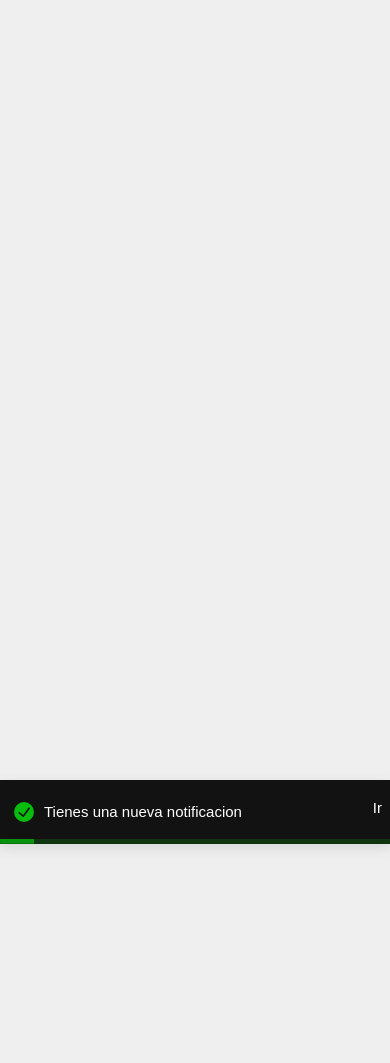
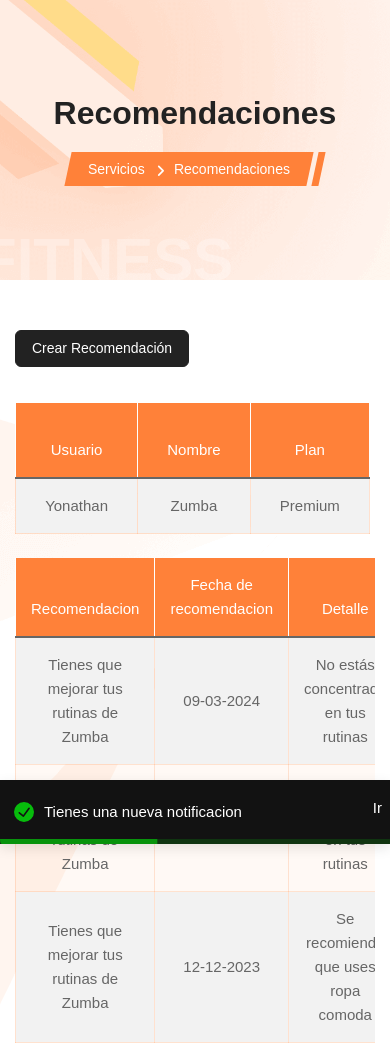
Before and after one commit to CamiloAndresGTRUniandes/sport-app-html, a React (Create React App) app: page /Recomendacion in a window 390 px wide. Before the commit the page ends 844 px from the top, so only its background shows below. Built offline with nearby package versions, Linux system fonts and the light colour scheme.

Commit message:
Se crea rama de adminnistracion de seguimiento

```diff
--- a/src/layouts/MenuListArray2.js
+++ b/src/layouts/MenuListArray2.js
@@ -96,6 +96,15 @@ export const MenuListArray2 = [
       }
     ],
   },
+
+  {
+    title: "Asociados",
+    classChange: "sub-menu-down",
+    content: [
+      { title: "Administrar seguimiento", to: "/AdministrarSeguimiento" },
+
+    ],
+  },
   {
     title: "Sugerencias",
     classChange: "sub-menu-down",
--- /dev/null
+++ b/src/pages/AdministrarSeguimiento.js
@@ -0,0 +1,101 @@
+import React, { useState } from 'react';
+import { IMAGES } from "../constants/theme";
+import PageTitle from "../elements/PageTitle";
+import { Link } from 'react-router-dom';
+
+const AdministrarSeguimiento = () => {
+  // Estado para almacenar el término de búsqueda
+  const [searchTerm, setSearchTerm] = useState('');
+
+  // Datos de ejemplo (puedes reemplazarlos con tu lógica de obtención de datos)
+  const data = [
+    { nombre: 'Yonathan', producto: 'Zumba', valor: '$ 150000', categoria: 'Ejercicios', tipoPlan: 'Plan Premium', contrato: 'Edit', recomendacion: 'Recomendacion' },
+    { nombre: 'Daniel', producto: 'Creatina', valor: '$ 10000', categoria: 'Ejercicios', tipoPlan: 'Free', contrato: 'Edit', recomendacion: 'Recomendacion' },
+    { nombre: 'Elisa', producto: 'Ciclas', valor: '$ 505000', categoria: 'Ejercicios', tipoPlan: 'Free', contrato: 'Edit', recomendacion: 'Recomendacion' },
+    { nombre: 'Camilo', producto: 'Nutricionistas', valor: '$ 70000', categoria: 'Salud', tipoPlan: 'Premium', contrato: 'Edit', recomendacion: 'Recomendacion' },
+    // Otros datos...
+  ];
+
+  // Filtrar datos basados en el término de búsqueda
+  const filteredData = data.filter(item =>
+    item.nombre.toLowerCase().includes(searchTerm.toLowerCase())
+  );
+
+  return (
+    <>
+      <div className="page-content bg-white">
+        <PageTitle activePage="Administrar Seguimiento" parentTitle="AdministrarSeguimiento" />
+        <div className="content-inner" style={{ backgroundImage: `url(${IMAGES.BgImage1})` }}>
+
+          <div className="container mt-5">
+            <div className="section-head mt-5">
+              <h2 className="title wow fadeInUp">
+                Dulce <span>Gatita</span>
+              </h2>
+            </div>
+
+            <div className="row col-12 ">
+              <div className="col-lg-9 col-sm-1">
+              </div>
+              <div className="col-lg-3 col-sm-11 mb-3">
+                <div className="input-line input-group">
+                  <input
+                    type="text"
+                    placeholder="Buscar por usuario"
+                    value={searchTerm}
+                    onChange={(e) => setSearchTerm(e.target.value)}
+                    className="form-control "
+                    style={{ marginRight: '15px' }} // Añadido espacio entre el input y el borde derecho
+                    />
+                  <span>
+                    <i className="fa-solid fa-magnifying-glass mt-2"></i>
+                  </span>
+                </div>
+              </div>
+            </div>
+
+            <div className="col-md-12">
+              <div className="schedule-table table-responsive">
+                {/* Tabla de datos */}
+                <table className="table-responsive-md ck-table">
+                  <thead>
+                    <tr>
+                      <th>Nombre</th>
+                      <th>Producto</th>
+                      <th>Valor</th>
+                      <th>Categoria</th>
+                      <th>Tipo de plan</th>
+                      <th>Contrato</th>
+                      <th>Recomendacion</th>
+                    </tr>
+                  </thead>
+                  <tbody>
+                    {filteredData.map((item, index) => (
+                      <tr key={index}>
+                        <td className="event-time">{item.nombre}</td>
+                        <td>{item.producto}</td>
+                        <td>{item.valor}</td>
+                        <td>{item.categoria}</td>
+                        <td>{item.tipoPlan}</td>
+                        <td>{item.contrato}</td>
+                        <td>
+                            <Link to="/Recomendacion" >
+                            <button className='btn btn-dark shadow-dark btn-skew  mt-2'>{item.recomendacion}</button>
+                            </Link>
+
+                        </td>
+
+                      </tr>
+                    ))}
+                  </tbody>
+                </table>
+              </div>
+            </div>
+          </div>
+        </div>
+      </div>
+    </>
+  );
+};
+
+export default AdministrarSeguimiento;
--- a/src/pages/Index.js
+++ b/src/pages/Index.js
@@ -22,6 +22,7 @@ import PortfolioDetails from "./PortfolioDetails";
 import Services from "./Services";
 import ServicesDetails from "./ServicesDetails";
 import BlogGrid from "./BlogGrid";
+import Recomendacion from "./Recomendacion";
 import BlogLargeSidebar from "./BlogLargeSidebar";
 import BlogListSidebar from "./BlogListSidebar";
 import BlogDetail from "./BlogDetail";
@@ -31,6 +32,7 @@ import Register from "./Register";
 import WeightCalculator from "./WeightCalculator";
 import ContactUs from "./ContactUs";
 import Home2 from "./Home2";
+import AdministrarSeguimiento from "./AdministrarSeguimiento";
 import Header2 from "../layouts/Header2";
 import Home3 from "./Home3";
 import UserProfile from "./UserProfile";
@@ -61,6 +63,7 @@ function Index() {
 
         <Route path="/appointment" exact element={<Appointment />} />
         <Route path="/Register" exact element={<Register />} />
+        <Route path="/Recomendacion" exact element={<Recomendacion />} />
         <Route path="/Login" exact element={<Login />} />
         <Route path="/coming-soon" exact element={<ComingSoon />} />
         <Route element={<MainLayout />}>
@@ -83,6 +86,7 @@ function Index() {
             element={<PortfolioDetails />}
           />
           <Route path="/services" exact element={<Services />} />
+          <Route path="/AdministrarSeguimiento" exact element={<AdministrarSeguimiento />} />
           <Route path="/services-details" exact element={<ServicesDetails />} />
           <Route path="/services-details-table" exact element={<ServicesDetailsTable />} />
           <Route path="/blog-grid" exact element={<BlogGrid />} />
--- /dev/null
+++ b/src/pages/Recomendacion.js
@@ -0,0 +1,92 @@
+import React from "react";
+import { IMAGES } from "../constants/theme";
+import PageTitle from "../elements/PageTitle";
+
+const Recomendacion = () => {
+  return (
+    <>
+      <div className="page-content bg-white">
+        <PageTitle activePage="Recomendaciones" parentTitle="Servicios" />
+        <div className="content-inner" style={{ backgroundImage: `url(${IMAGES.BgImage1})` }}>
+          <div className="container">
+            <div className="row">
+              <div className="col-md-12">
+                <div className="schedule-table table-responsive">
+
+
+            <div className="row col-12 ">
+
+              <div className="col-lg-9 col-sm-1">
+              </div>
+              <div className="col-lg-3 col-sm-11 mb-3">
+                <div className="input-line input-group">
+                <button className="btn btn-dark " onClick={() => console.log("Crear Recomendación")}>
+                    Crear Recomendación
+                  </button>
+                </div>
+              </div>
+            </div>
+
+
+
+                  <table className="table table-bordered table-striped">
+                    <thead>
+                      <tr>
+
+                        <th>Usuario</th>
+                        <th>Nombre</th>
+                        <th>Plan</th>
+                      </tr>
+                    </thead>
+                    <tbody>
+                      <tr>
+
+                        <td>Yonathan</td>
+                        <td>Zumba</td>
+                        <td>Premium</td>
+                      </tr>
+                      {/* Agrega más filas según sea necesario */}
+                    </tbody>
+                  </table>
+                  <table className="table table-bordered table-striped mt-4">
+                    <thead>
+                      <tr>
+
+                        <th>Recomendacion</th>
+                        <th>Fecha de recomendacion</th>
+                        <th>Detalle</th>
+                      </tr>
+                    </thead>
+                    <tbody>
+                      <tr>
+
+                        <td>Tienes que mejorar tus rutinas de Zumba</td>
+                        <td>09-03-2024</td>
+                        <td>No estás concentrado en tus rutinas</td>
+                      </tr>
+                      <tr>
+
+                        <td>Tienes que mejorar tus rutinas de Zumba</td>
+                        <td>12-01-2024</td>
+                        <td>No estás concentrado en tus rutinas</td>
+                      </tr>
+                      <tr>
+
+                        <td>Tienes que mejorar tus rutinas de Zumba</td>
+                        <td>12-12-2023</td>
+                        <td>Se recomienda que uses ropa comoda</td>
+                      </tr>
+                      {/* Agrega más filas según sea necesario */}
+                    </tbody>
+                  </table>
+                </div>
+              </div>
+            </div>
+          </div>
+        </div>
+      </div>
+    </>
+  );
+};
+
+export default Recomendacion;
```
Also changed, not shown: 1 other file (tests, documents, lock files or other folders).
